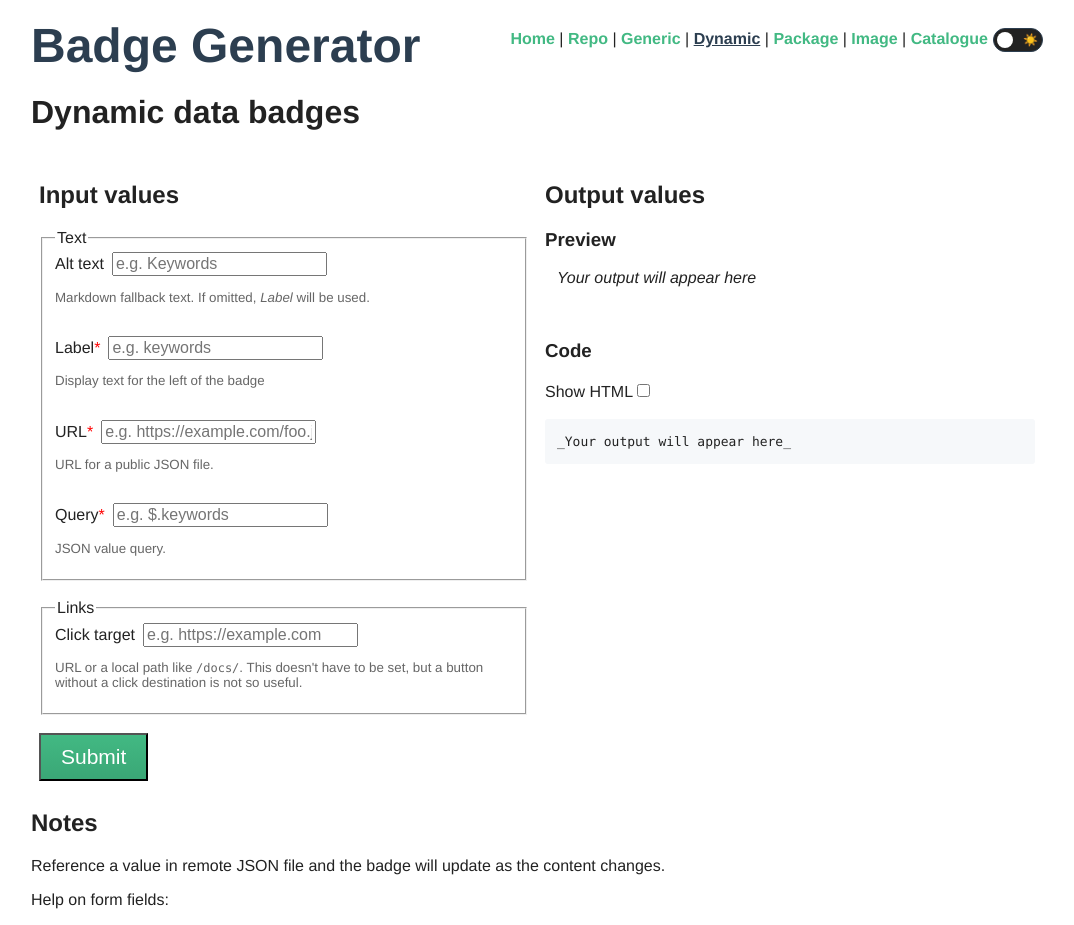
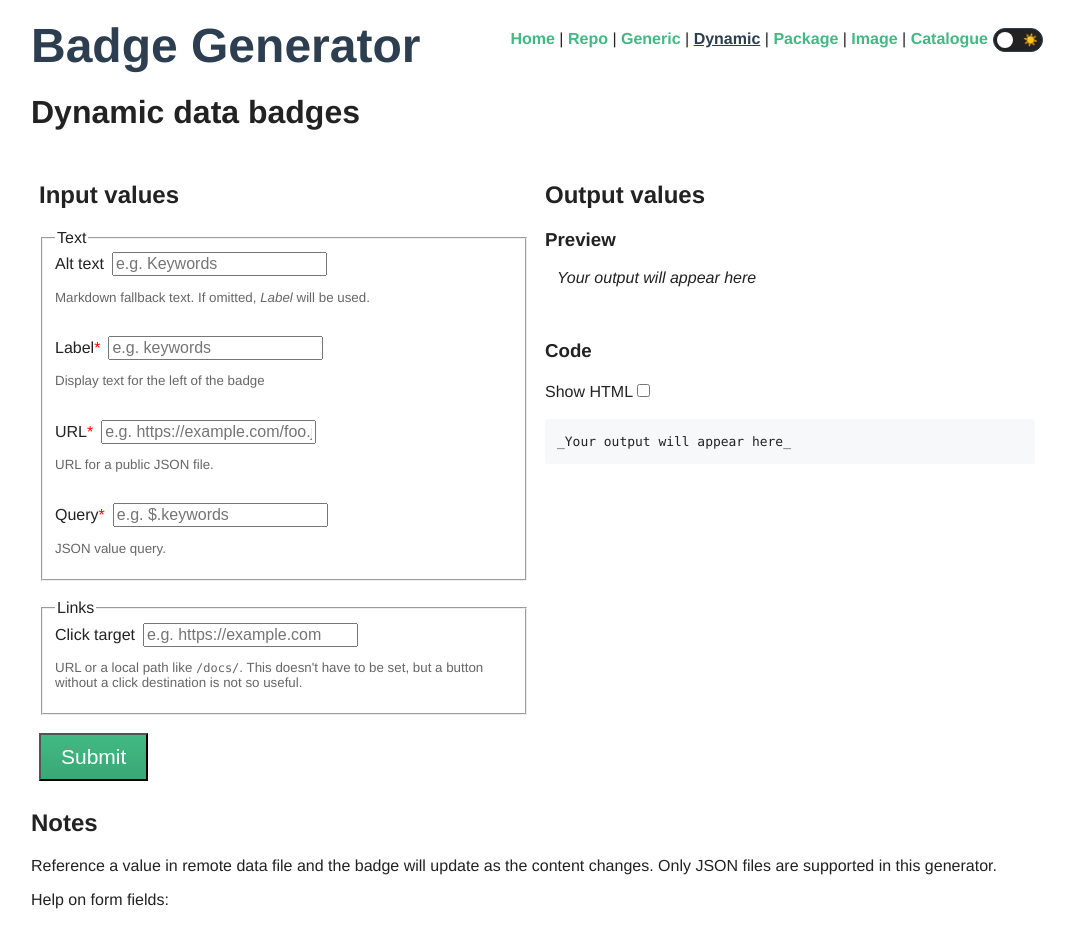
Before and after one commit to MichaelCurrin/badge-generator, a Vue app: page /#/dynamic in a window 1280 px wide. Shown: the top 925 px of the page, without its empty margins (103-1177 px from the left). Built offline with nearby package versions, Linux system fonts and the light colour scheme; a small style sheet from the web is missing.

Commit message:
Apply suggestions from code review

```diff
--- a/src/core/dynamicData.ts
+++ b/src/core/dynamicData.ts
@@ -4,7 +4,7 @@ import { dynamicParamsUrl } from "./shieldsApi";
 /**
  * Dynamic data badge.
  *
- * Generate a live-updating badge that references a value in a config file.
+ * Generate a live-updating badge that references a value in a data file.
  * Only JSON is supported.
  */
 export function dynamicBadge(
--- a/src/views/DynamicBadges.vue
+++ b/src/views/DynamicBadges.vue
@@ -93,7 +93,7 @@ import TextInput from "@/components/TextInput.vue";
 import { dynamicBadge } from "@/core/dynamicData";
 
 const note = `
-Reference a value in remote JSON file and the badge will update as the content changes.
+Reference a value in remote data file and the badge will update as the content changes. Only JSON files are supported in this generator.
 
 Help on form fields:
 
```
